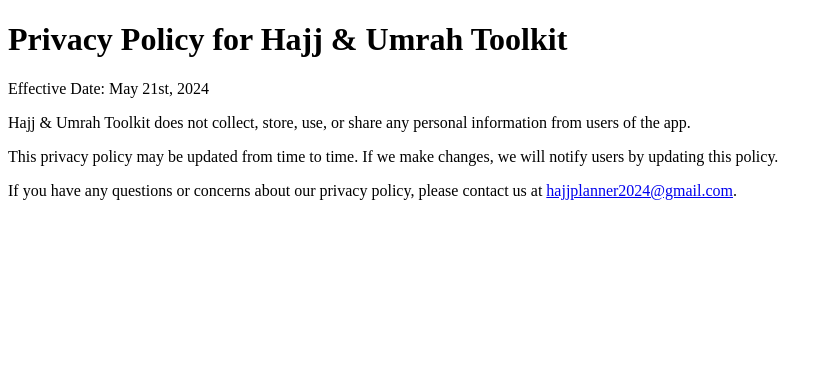
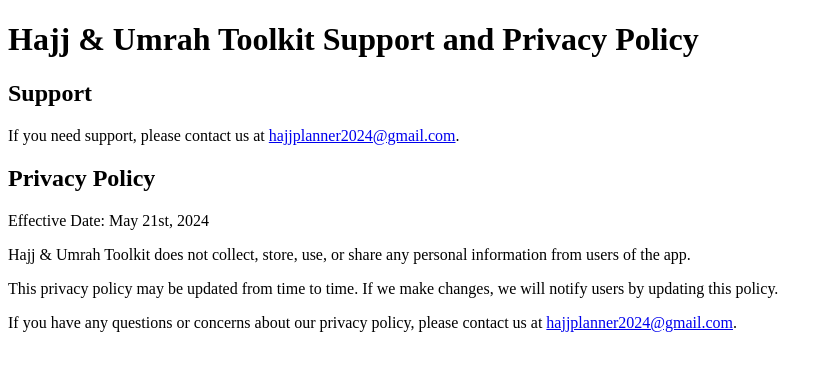
Before and after one commit to hajj-umrah-toolkit/hajj-umrah-toolkit.github.io, a plain HTML site: page index.html in a window 1280 px wide. Shown: the whole page, without its empty margins (0-829 px from the left). Drawn offline with Linux system fonts and the light colour scheme.

Commit message:
Update index.html

```diff
--- a/index.html
+++ b/index.html
@@ -3,10 +3,15 @@
 <head>
     <meta charset="UTF-8">
     <meta name="viewport" content="width=device-width, initial-scale=1.0">
-    <title>Privacy Policy</title>
+    <title>Support and Privacy Policy</title>
 </head>
 <body>
-    <h1>Privacy Policy for Hajj & Umrah Toolkit</h1>
+    <h1>Hajj & Umrah Toolkit Support and Privacy Policy</h1>
+
+    <h2>Support</h2>
+    <p>If you need support, please contact us at <a href="mailto:hajjplanner2024@gmail.com">hajjplanner2024@gmail.com</a>.</p>
+
+    <h2>Privacy Policy</h2>
     <p>Effective Date: May 21st, 2024</p>
     <p>Hajj & Umrah Toolkit does not collect, store, use, or share any personal information from users of the app.</p>
     <p>This privacy policy may be updated from time to time. If we make changes, we will notify users by updating this policy.</p>
```
